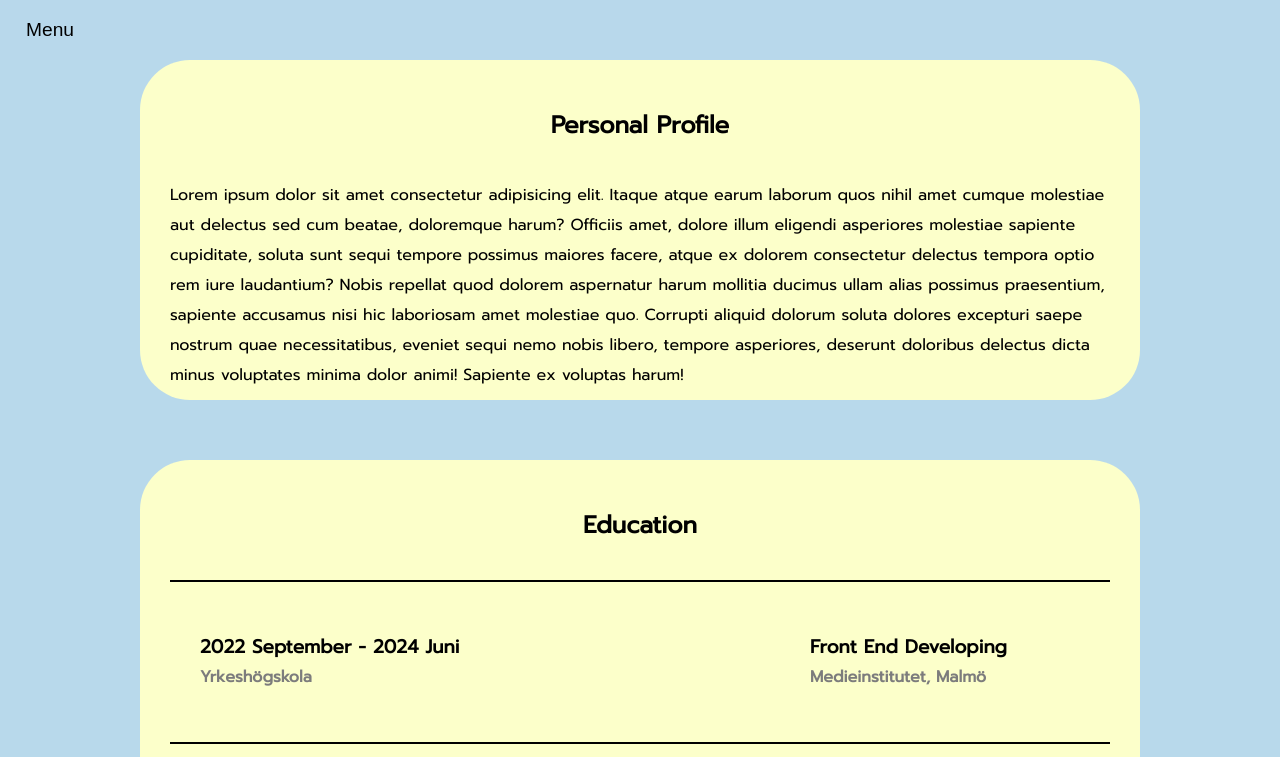
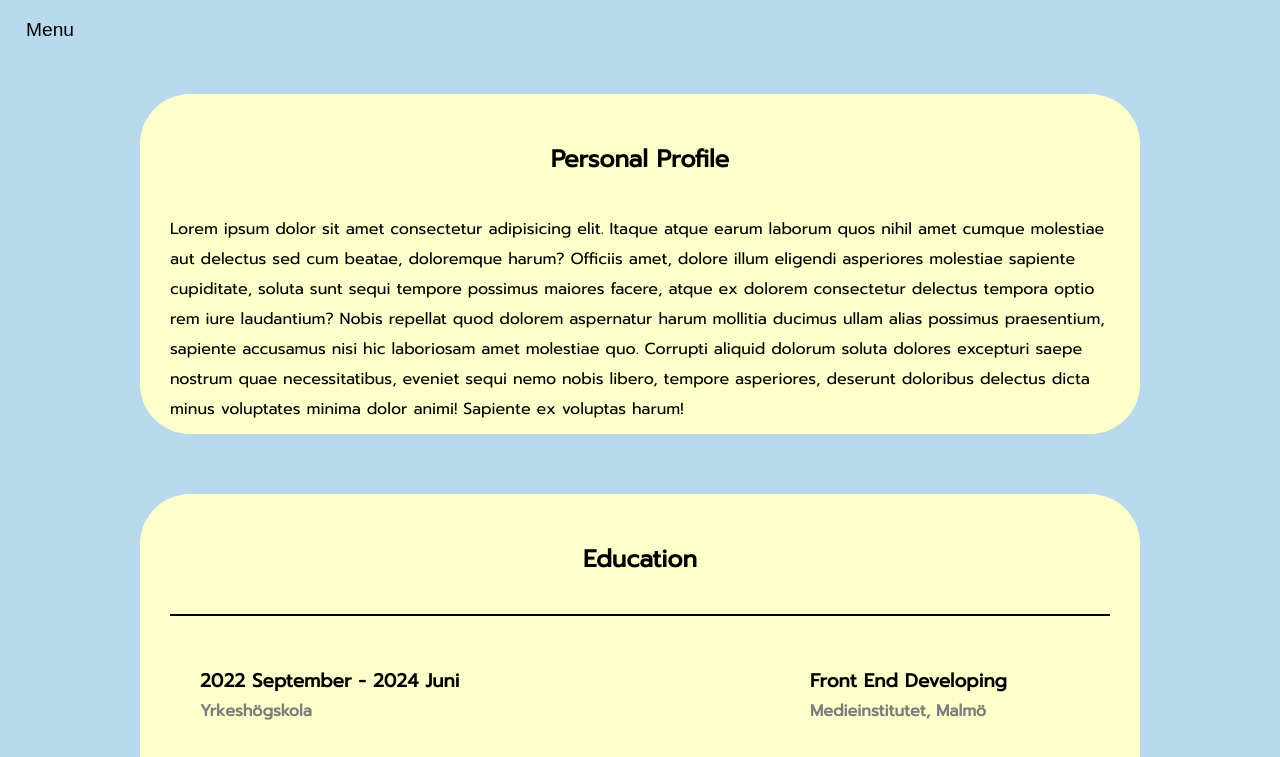
Before and after one commit to Krisejg99/CV-phone-theme, a plain HTML site: page about.html in a window 1280 px wide. Shown: the top 757 px of the page. Drawn offline with Linux system fonts and the light colour scheme.

Commit message:
.main padding from 30px to 5%

```diff
--- a/scss/about.scss
+++ b/scss/about.scss
@@ -24,7 +24,7 @@
 .main {
   width: 100%;
   height: 100%;
-  padding: 30px;
+  padding: 5%;
   display: flex;
   flex-direction: column;
   align-items: center;
```
Also changed, not shown: css/about.min.css.
